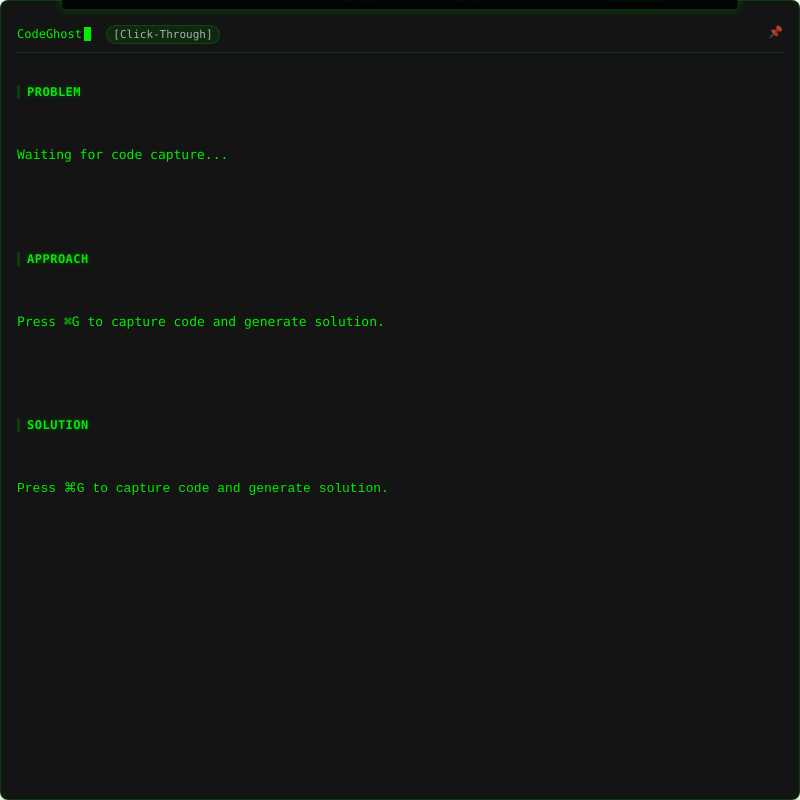
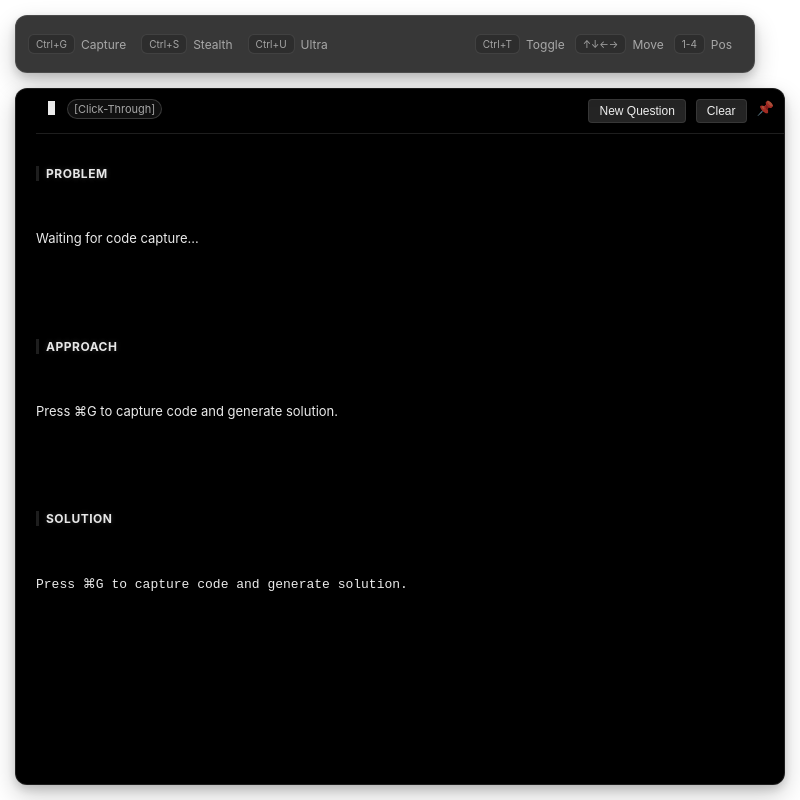
Before and after one commit to dhruv465/CodeGhost, an Electron app: page overlay.html in a window 800 px wide. Drawn offline with nearby package versions, Linux system fonts and the light colour scheme; no server answers.

Commit message:
Refactor overlay.html and renderer.js: Update styles for improved UI, add Google Fonts, and enhance screenshot functionality with async processing for better performance.

```diff
--- a/overlay.html
+++ b/overlay.html
@@ -2,6 +2,7 @@
 <html>
 <head>
   <meta charset="UTF-8">
+  <title>CodeGhost</title>
   <title>CodeGhost</title>
   <!-- Anti-capture meta tags -->
   <meta name="apple-pay-not-capturable" content="true">
@@ -14,36 +15,34 @@
   <!-- Additional languages for highlight.js -->
   <script src="https://cdnjs.cloudflare.com/ajax/libs/highlight.js/11.7.0/languages/python.min.js"></script>
   <script src="https://cdnjs.cloudflare.com/ajax/libs/highlight.js/11.7.0/languages/javascript.min.js"></script>
+  <!-- Google Fonts for better typography -->
+  <link href="https://fonts.googleapis.com/css2?family=Fira+Code:wght@400;500&family=Inter:wght@400;500;600&display=swap" rel="stylesheet">
   <style>
     :root {
-      --bg-color: rgba(0, 0, 0, 0.92);
-      --text-color: rgba(0, 255, 0, 0.92);
-      --section-title: rgba(0, 255, 0, 0.9);
-      --header-color: rgba(0, 255, 0, 0.95);
-      --cmd-bar-bg: rgba(0, 0, 0, 0.85);
-      --cmd-text: rgba(0, 255, 0, 0.9);
-      --cmd-key-bg: rgba(0, 30, 0, 0.5);
-      --cmd-key-border: rgba(0, 150, 0, 0.5);
-      --skeleton-base: rgba(0, 100, 0, 0.05);
-      --skeleton-highlight: rgba(0, 255, 0, 0.1);
-      --border-color: rgba(0, 150, 0, 0.3);
-    }
-
-    @font-face {
-      font-family: 'HackerFont';
-      src: local('Menlo'), local('Monaco'), local('Courier New'), monospace;
+      --bg-color: rgb(0, 0, 0);
+      --text-color: rgba(255, 255, 255, 0.92);
+      --section-title: rgba(255, 255, 255, 0.9);
+      --header-color: rgba(255, 255, 255, 0.95);
+      --cmd-bar-bg: rgba(20, 20, 20, 0.85);
+      --cmd-text: rgba(255, 255, 255, 0.8);
+      --cmd-key-bg: rgba(40, 40, 40, 0.9);
+      --cmd-key-border: rgba(100, 100, 100, 0.5);
+      --skeleton-base: rgba(50, 50, 50, 0.2);
+      --skeleton-highlight: rgba(100, 100, 100, 0.3);
+      --border-color: rgba(100, 100, 100, 0.3);
+      --accent-color: rgba(150, 150, 150, 0.8);
     }
 
     * {
       box-sizing: border-box;
+      margin: 0;
+      padding: 0;
     }
 
     html, body {
-      margin: 0;
-      padding: 0;
       height: 100%;
       overflow: hidden;
-      font-family: 'HackerFont', 'Menlo', 'Monaco', 'Courier New', monospace;
+      font-family: 'Inter', 'Menlo', 'Monaco', 'Courier New', monospace;
       background-color: transparent;
       color: var(--text-color);
     }
@@ -51,73 +50,118 @@
     .container {
       width: 100%;
       height: 100%;
-      padding: 16px;
+      padding: 15px;
       display: flex;
       flex-direction: column;
-      background-color: var(--bg-color);
-      border-radius: 8px;
-      overflow: hidden;
-      box-shadow: 0 5px 15px rgba(0, 100, 0, 0.3);
-      background-image:
-        radial-gradient(rgba(0, 50, 0, 0.1) 2px, transparent 2px),
-        linear-gradient(rgba(0, 20, 0, 0.1) 1px, transparent 1px);
-      background-size: 50px 50px, 50px 50px;
-      border: 1px solid var(--border-color);
+      background-color: transparent;
+    }
+
+    .cmd-bar-container {
+      width: calc(100% - 30px);
+      background-color: var(--cmd-bar-bg);
+      border-radius: 12px;
+      padding: 8px 12px;
+      display: flex;
+      justify-content: center;
+      align-items: center;
+      z-index: 9999;
+      margin-bottom: 15px;
+      box-shadow:
+        0 10px 25px rgba(0, 0, 0, 0.2),
+        0 4px 10px rgba(0, 0, 0, 0.15);
+      border: 1px solid rgba(255, 255, 255, 0.1);
+      backdrop-filter: blur(10px);
+      transform: translateY(0);
+      transition: transform 0.3s ease;
+    }
+
+    .cmd-bar-container:hover {
+      transform: translateY(-3px);
+      box-shadow:
+        0 15px 30px rgba(0, 0, 0, 0.25),
+        0 6px 15px rgba(0, 0, 0, 0.2);
     }
 
     .cmd-bar {
-      position: fixed;
-      top: -30px;
-      left: 50%;
-      transform: translateX(-50%);
-      background-color: var(--cmd-bar-bg);
+      display: flex;
+      gap: 20px;
       color: var(--cmd-text);
-      font-size: 11px;
-      display: flex;
-      padding: 6px 12px;
-      border-radius: 3px;
-      z-index: 9999;
-      justify-content: space-between;
+      font-size: 12px;
       align-items: center;
       user-select: none;
-      box-shadow: 0 0 10px rgba(0, 255, 0, 0.2);
-      width: auto;
-      max-width: 90%;
-      border: 1px solid var(--border-color);
+      width: 100%;
+      justify-content: space-between;
     }
 
     .cmd-group {
       display: flex;
-      gap: 12px;
+      gap: 15px;
       align-items: center;
-      margin: 0 5px;
     }
 
     .cmd {
       display: flex;
       align-items: center;
-      opacity: 0.85;
+      opacity: 0.7;
+      transition: all 0.2s ease;
+      cursor: pointer;
+    }
+
+    .cmd:hover {
+      opacity: 1;
+      color: white;
     }
 
     .cmd-key {
       background-color: var(--cmd-key-bg);
-      border-radius: 4px;
-      padding: 1px 5px;
-      margin-right: 4px;
+      border-radius: 6px;
+      padding: 3px 7px;
+      margin-right: 6px;
       font-size: 10px;
+      color: var(--cmd-text);
+      border: 1px solid var(--cmd-key-border);
+      min-width: 20px;
+      text-align: center;
+      transition: all 0.2s ease;
+    }
+
+    .cmd:hover .cmd-key {
+      background-color: rgba(60, 60, 60, 0.9);
       color: white;
     }
 
+    .content-panel {
+      flex: 1;
+      display: flex;
+      flex-direction: column;
+      background-color: var(--bg-color);
+      border-radius: 12px;
+      overflow: hidden;
+      box-shadow:
+        0 10px 25px rgba(0, 0, 0, 0.2),
+        0 4px 10px rgba(0, 0, 0, 0.15);
+      border: 1px solid var(--border-color);
+      backdrop-filter: blur(10px);
+      padding-left: 20px;
+    }
+
+    .cmd-bar-container .controls {
+      display: flex;
+      gap: 10px;
+      padding: 10px;
+      align-items: center;
+    }
+
     .header {
-      font-size: 12px;
+      font-size: 14px;
       color: var(--header-color);
-      margin-top: 8px;
       margin-bottom: 12px;
       padding-bottom: 8px;
       border-bottom: 1px solid var(--border-color);
       display: flex;
       justify-content: space-between;
       user-select: none;
+      padding: 10px;
     }
 
     .header-controls {
@@ -128,6 +172,7 @@
     .header-control {
       cursor: pointer;
       opacity: 0.7;
+      transition: opacity 0.2s ease;
     }
 
     .header-control:hover {
@@ -149,7 +194,7 @@
       margin-bottom: 8px;
       font-weight: bold;
       letter-spacing: 0.5px;
-      text-shadow: 0 0 5px rgba(0, 255, 0, 0.3);
+      text-shadow: 0 0 5px rgba(150, 150, 150, 0.3);
       border-left: 3px solid var(--border-color);
       padding-left: 7px;
     }
@@ -166,14 +211,14 @@
       font-size: 13px;
       line-height: 1.5;
       overflow-x: hidden;
+      font-family: 'Inter', sans-serif;
     }
 
-    /* Make sure highlight.js looks good in our UI */
     .code pre {
       margin: 0;
       padding: 0;
       background: transparent !important;
-      font-family: 'Menlo', 'Monaco', 'Courier New', monospace;
+      font-family: 'Fira Code', 'Menlo', 'Monaco', 'Courier New', monospace;
       font-size: 13px;
       line-height: 1.5;
       white-space: pre-wrap;
@@ -189,42 +234,95 @@
       word-wrap: break-word !important;
     }
 
-    .resize-handle {
-      height: 4px;
-      background-color: var(--border-color);
-      opacity: 0.3;
-      cursor: ns-resize;
-      margin: 3px 0;
-      border-radius: 2px;
+    .code-container {
+      position: relative;
+      margin-bottom: 15px;
     }
 
-    .resize-handle:hover {
-      opacity: 0.7;
+    .copy-btn {
+      position: absolute;
+      top: 5px;
+      right: 5px;
+      background-color: rgba(30, 30, 30, 0.7);
+      color: var(--text-color);
+      border: 1px solid var(--border-color);
+      border-radius: 3px;
+      padding: 3px 8px;
+      font-size: 11px;
+      cursor: pointer;
+      opacity: 0;
+      transition: opacity 0.2s ease;
+      z-index: 100;
+      display: flex;
+      align-items: center;
+      gap: 5px;
+      pointer-events: auto;
     }
 
-    /* Scrollbar styling */
-    ::-webkit-scrollbar {
-      width: 5px;
-      height: 5px;
+    .code-container:hover .copy-btn {
+      opacity: 1;
     }
 
-    ::-webkit-scrollbar-track {
-      background: rgba(0, 0, 0, 0.1);
+    .copy-btn:hover {
+      background-color: rgba(50, 50, 50, 0.9);
     }
 
-    ::-webkit-scrollbar-thumb {
-      background: var(--border-color);
-      border-radius: 3px;
+    .copy-btn.success {
+      background-color: rgba(70, 70, 70, 0.8);
     }
 
-    /* Skeleton loading animation */
+    #click-through-indicator {
+      display: inline-block;
+      font-size: 11px;
+      margin-left: 8px;
+      padding: 2px 6px;
+      background-color: rgba(100, 100, 100, 0.2);
+      border: 1px solid rgba(150, 150, 150, 0.4);
+      border-radius: 10px;
+      color: rgba(255, 255, 255, 0.8);
+      opacity: 0.8;
+    }
+
+    #click-through-indicator.hidden {
+      display: none;
+    }
+
+    .new-question-btn, .clear-btn {
+      background-color: var(--cmd-key-bg);
+      color: var(--text-color);
+      border: 1px solid var(--border-color);
+      border-radius: 4px;
+      padding: 4px 10px;
+      font-size: 12px;
+      cursor: pointer;
+      transition: all 0.2s ease;
+    }
+
+    .new-question-btn:hover, .clear-btn:hover {
+      background-color: rgba(50, 50, 50, 0.9);
+      border-color: rgba(150, 150, 150, 0.6);
+    }
+
+    /* Additional styles for cursor and loading skeletons */
+    .cursor {
+      display: inline-block;
+      width: 7px;
+      height: 14px;
+      background-color: var(--text-color);
+      animation: blink 1s infinite;
+      vertical-align: middle;
+      margin-left: 2px;
+      margin-bottom: 2px;
+    }
+
+    @keyframes blink {
+      0%, 100% { opacity: 1; }
+      50% { opacity: 0; }
+    }
+
     @keyframes skeleton-loading {
-      0% {
-        background-position: -200px 0;
-      }
-      100% {
-        background-position: calc(200px + 100%) 0;
-      }
+      0% { background-position: -200px 0; }
+      100% { background-position: calc(200px + 100%) 0; }
     }
 
     .skeleton {
@@ -236,22 +334,6 @@
       height: 14px;
       margin-bottom: 8px;
       width: var(--width, 100%);
-    }
-
-    .skeleton:last-child {
-      margin-bottom: 0;
-    }
-
-    .skeleton-short {
-      --width: 40%;
-    }
-
-    .skeleton-medium {
-      --width: 65%;
-    }
-
-    .skeleton-long {
-      --width: 90%;
     }
 
     .loading .skeleton {
@@ -269,123 +351,47 @@
     .loading .content {
       display: none;
     }
+  </style>
 
-    #click-through-indicator {
-      display: inline-block;
-      font-size: 11px;
-      margin-left: 8px;
-      padding: 2px 6px;
-      background-color: rgba(0, 150, 0, 0.2);
-      border: 1px solid rgba(0, 150, 0, 0.4);
-      border-radius: 10px;
-      color: rgba(255, 255, 255, 0.8);
-      opacity: 0.8;
-    }
-
-    #click-through-indicator.hidden {
-      display: none;
-    }
-
-    /* Code snippet copy button */
-    .code-container {
-      position: relative;
-      margin-bottom: 15px;
-    }
-
-    .copy-btn {
-      position: absolute;
-      top: 5px;
-      right: 5px;
-      background-color: rgba(0, 30, 0, 0.7);
-      color: var(--text-color);
-      border: 1px solid var(--border-color);
-      border-radius: 3px;
-      padding: 3px 8px;
-      font-size: 11px;
-      cursor: pointer;
-      opacity: 0;
-      transition: opacity 0.2s ease;
-      z-index: 100;
-      display: flex;
-      align-items: center;
-      gap: 5px;
-    }
-
-    .code-container:hover .copy-btn {
-      opacity: 1;
-    }
-
-    .copy-btn:hover {
-      background-color: rgba(0, 50, 0, 0.9);
-    }
-
-    .copy-btn.success {
-      background-color: rgba(0, 100, 0, 0.8);
-    }
-
-    /* Terminal cursor blink effect */
-    @keyframes blink {
-      0%, 100% { opacity: 1; }
-      50% { opacity: 0; }
-    }
-
-    .cursor {
-      display: inline-block;
-      width: 7px;
-      height: 14px;
-      background-color: var(--text-color);
-      animation: blink 1s infinite;
-      vertical-align: middle;
-      margin-left: 2px;
-      margin-bottom: 2px;
-    }
-
-    /* Glitch animation for header */
-    @keyframes glitch {
-      0% { transform: translate(0); }
-      20% { transform: translate(-1px, 1px); }
-      40% { transform: translate(-1px, -1px); }
-      60% { transform: translate(1px, 1px); }
-      80% { transform: translate(1px, -1px); }
-      100% { transform: translate(0); }
-    }
-
-    .header div:first-child:hover {
-      animation: glitch 0.3s infinite;
-      animation-timing-function: steps(2);
-    }
-  </style>
 </head>
 <body>
   <div class="container" id="main-container">
+    <div class="cmd-bar-container">
       <div class="cmd-bar">
         <div class="cmd-group">
           <div class="cmd">
-          <span class="cmd-key">⌘G</span> Capture
+            <span class="cmd-key">⌘G</span>Capture
           </div>
           <div class="cmd">
-          <span class="cmd-key">⌘S</span> Stealth
+            <span class="cmd-key">⌘S</span>Stealth
           </div>
           <div class="cmd">
-          <span class="cmd-key">⌘U</span> Ultra-stealth
+            <span class="cmd-key">⌘U</span>Ultra
           </div>
         </div>
-      <div class="cmd-group">
+        <div class="controls">
           <div class="cmd">
-          <span class="cmd-key">⌘T</span> Toggle Click
+            <span class="cmd-key">⌘T</span>Toggle
           </div>
           <div class="cmd">
-          <span class="cmd-key">⌘↑↓←→</span> Move
+            <span class="cmd-key">↑↓←→</span>Move
           </div>
           <div class="cmd">
-          <span class="cmd-key">⌘1-4</span> Position
+            <span class="cmd-key">1-4</span>Pos
+          </div>
         </div>
       </div>
     </div>
 
+    <div class="content-panel">
       <div class="header">
-      <div>CodeGhost<span class="cursor"></span> <span id="click-through-indicator" title="Click-through mode active: you can type behind this window">[Click-Through]</span></div>
+        <div>
+          <span class="cursor"></span>
+          <span id="click-through-indicator" title="Click-through mode active: you can type behind this window">[Click-Through]</span>
+        </div>
         <div class="header-controls">
+          <button class="new-question-btn" id="new-question-btn">New Question</button>
+          <button class="clear-btn" id="clear-btn">Clear</button>
           <span class="header-control" id="pin-btn" title="Pin overlay (prevents click-through)">📌</span>
         </div>
       </div>
```
Also changed, not shown: renderer.js (+7 -6 lines). Lines whose indentation alone changed are shown as unchanged.
